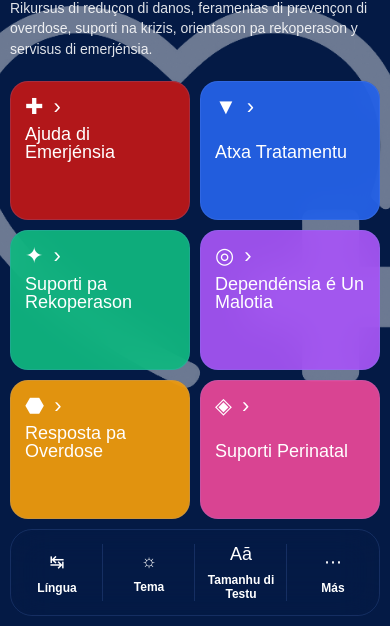
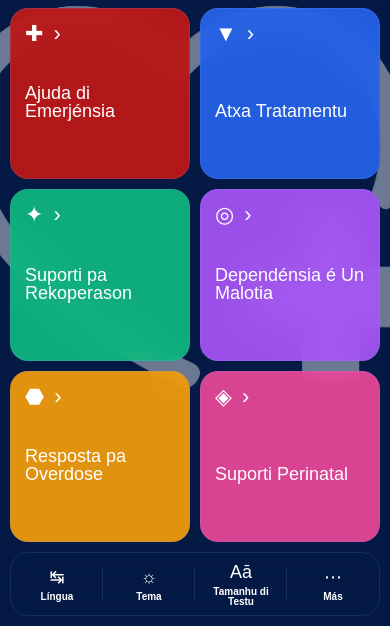
Before and after one commit to SomosCv/PO-RI, a plain HTML site: page index.html in a window 390 px wide. Shown: the part 218-844 px from the top of the page. Drawn offline with Linux system fonts and the light colour scheme.

Commit message:
Add files via upload

```diff
--- a/styles.css
+++ b/styles.css
@@ -1025,6 +1025,10 @@ body.light-mode .treatment-empty{
         gap:10px;
     }
 
+    .hero p{
+        display:none;
+    }
+
     .card{
         border-radius:18px;
         padding:14px;
@@ -1355,4 +1359,23 @@ body.light-mode .treatment-empty{
         z-index:5;
     }
 
+    .footer{
+        min-height:64px;
+        border-radius:18px;
+    }
+
+    .footer-item{
+        padding:8px 4px;
+        gap:4px;
+    }
+
+    .footer-icon{
+        font-size:18px;
+    }
+
+    .footer-label{
+        font-size:10px;
+        line-height:1;
+    }
+
 }
```
